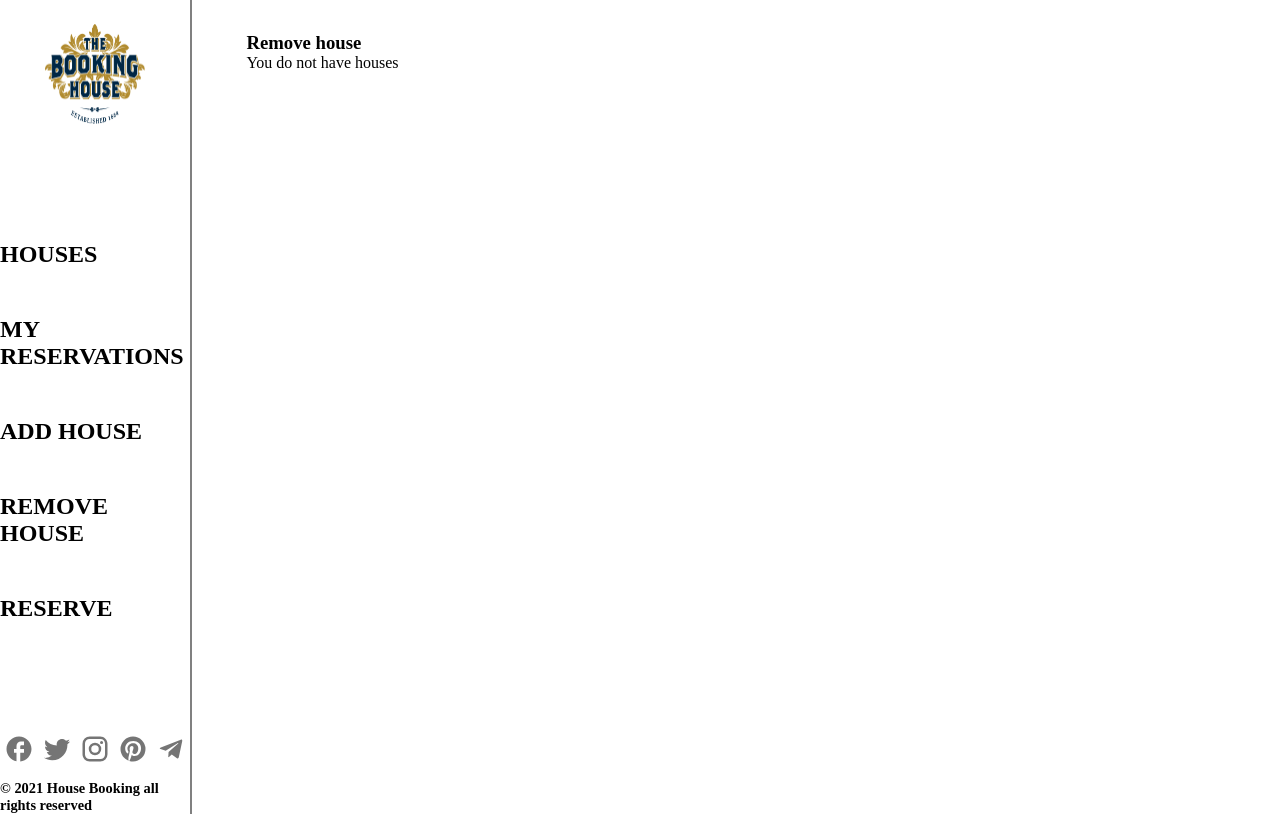
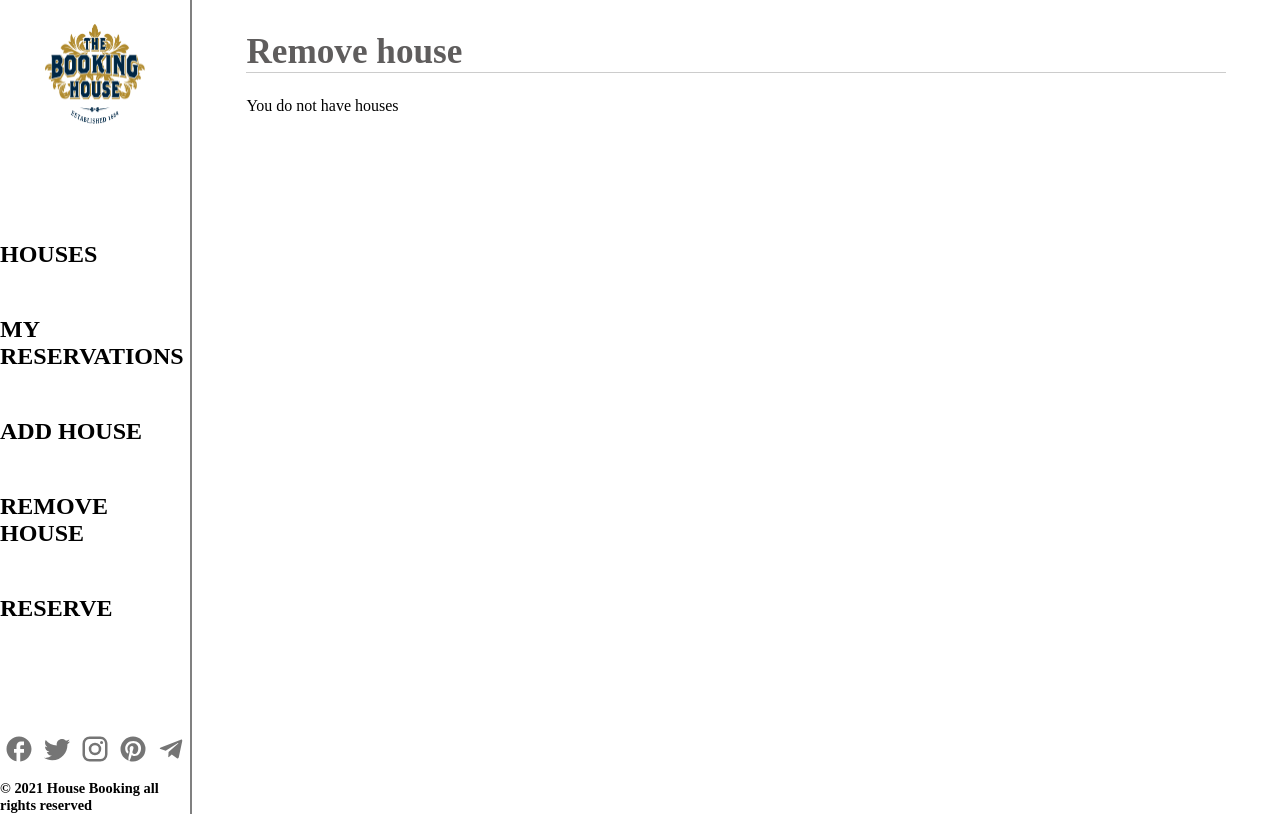
Before and after one commit to andersonlebon/Final-capstone-frontend-, a React (Create React App) app: page /removehouse in a window 1280 px wide. Built offline with nearby package versions, Linux system fonts and the light colour scheme.

Commit message:
Fix styling

```diff
--- a/src/components/RemoveHouses/RemoveHouses.js
+++ b/src/components/RemoveHouses/RemoveHouses.js
@@ -60,7 +60,7 @@ const RemoveHouses = () => {
 
   return (
     <div className={style.container}>
-      <h1>
+      <h1 className={style.page_title}>
         Remove house
       </h1>
       {houses.length > 0 ? (
--- a/src/components/RemoveHouses/RemoveHouses.module.scss
+++ b/src/components/RemoveHouses/RemoveHouses.module.scss
@@ -2,6 +2,12 @@
   width: 90%;
   margin: 2rem auto;
 
+  .page_title {
+    color: rgb(95, 93, 93);
+    font-size: 2.2rem;
+    border-bottom: 1px solid #ccc;
+    margin-bottom: 1.5rem;
+  }
   .center {
     text-align: center;
   }
```
